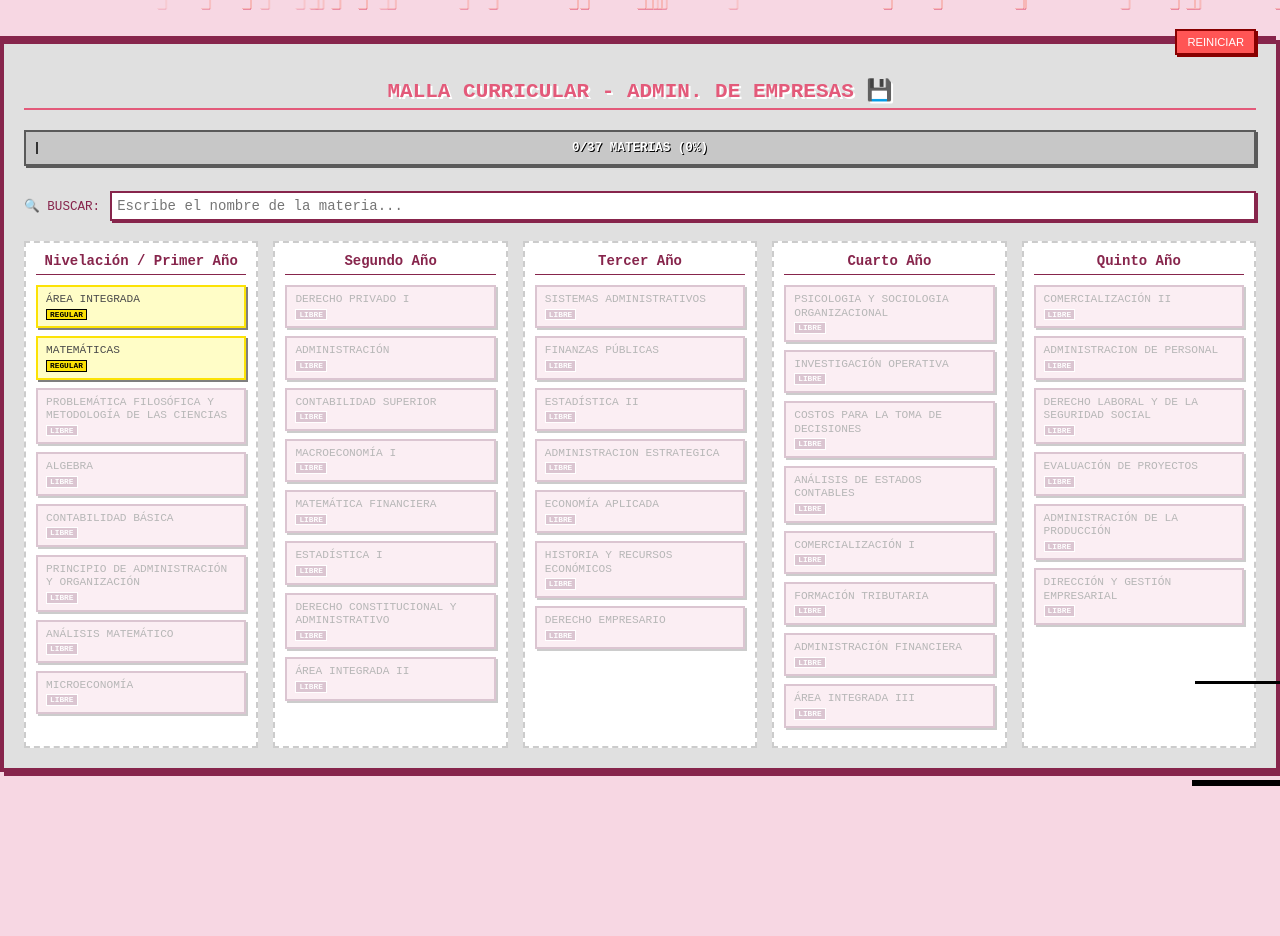
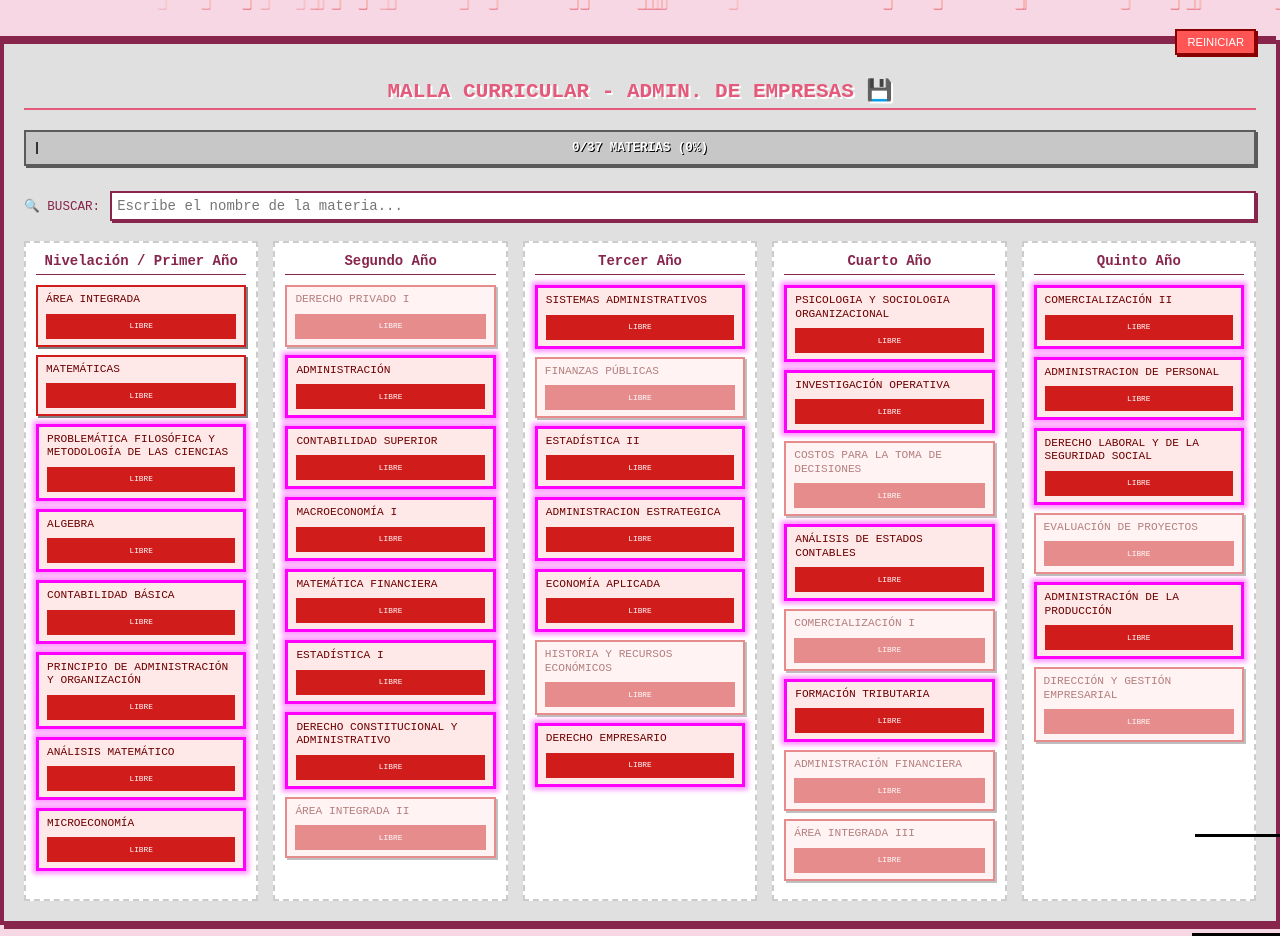
Before and after one commit to antonelacruz2005-lgtm/malladm, a plain HTML site: page index.html in a window 1280 px wide. Shown: the top 936 px of the page. Before the commit the page ends 812 px from the top, so only its background shows below. Drawn offline with Linux system fonts and the light colour scheme.

Commit message:
Update index.html

```diff
--- a/index.html
+++ b/index.html
@@ -11,9 +11,10 @@
             --bg-color: #f7d7e3;
             --primary-color: #e35a7a;
             --secondary-color: #87254c;
-            --promocion-color: #79a838;
-            --regular-color: #fce205;
-            --libre-color: #a76f8e;
+            /* Colores de Estado */
+            --promocion-color: #79a838;  /* VERDE: Aprobada */
+            --regular-color: #fce205;    /* AMARILLO: Regular */
+            --libre-color: #d11c1c;      /* ROJO: Libre */
             --window-bg: #e0e0e0;
         }
 
@@ -61,7 +62,7 @@
         .progress-container {
             margin-bottom: 25px;
             padding: 10px;
-            background-color: #c7c7c7; /* Gris claro de fondo de barra */
+            background-color: #c7c7c7;
             border: 2px solid #5a5a5a;
             box-shadow: 2px 2px 0 0 #5a5a5a;
             position: relative;
@@ -70,7 +71,7 @@
 
         .progress-bar {
             height: 12px;
-            background-color: var(--promocion-color); /* Verde de Promoción */
+            background-color: var(--promocion-color);
             transition: width 0.5s ease-out;
             border: 1px solid #333;
             box-sizing: border-box;
@@ -154,13 +155,11 @@
             font-size: 1em;
         }
 
-        /* Materias (Botones Pixel) */
+        /* Materias (Tarjetas) */
         .materia {
             margin-bottom: 8px;
             padding: 6px 8px;
             border-radius: 0;
-            cursor: pointer;
-            position: relative;
             user-select: none;
             font-size: 0.8em;
             line-height: 1.2;
@@ -171,6 +170,7 @@
             display: flex;
             flex-direction: column;
             align-items: flex-start;
+            background-color: var(--bg-color); /* Fondo base rosa pálido */
         }
 
         .materia:hover {
@@ -187,15 +187,6 @@
             align-items: center;
         }
 
-        .estado {
-            font-size: 0.7em;
-            padding: 1px 3px;
-            border: 1px solid;
-            font-weight: bold;
-            display: inline-block;
-            line-height: 1;
-        }
-
         /* Campo de Nota */
         .nota-input {
             width: 30px;
@@ -205,49 +196,66 @@
             background-color: #fff;
             font-size: 0.7em;
             margin-left: 5px;
+            pointer-events: auto;
         }
 
-        /* Estados de la Materia Pixel */
-        .libre {
-            background-color: #f7d7e3;
-            color: #4C4C4C;
-            border-color: var(--libre-color);
-        }
-        .libre .estado {
-            background-color: var(--libre-color);
-            color: #fff;
-            border-color: #fff;
+        /* Selector de Estado (Pixel Art) */
+        .estado-selector {
+            -webkit-appearance: none;
+            -moz-appearance: none;
+            appearance: none;
+            padding: 2px 5px;
+            border: 1px solid #333;
+            font-size: 0.7em;
+            font-family: monospace;
+            cursor: pointer;
+            text-transform: uppercase;
+            margin-top: 5px;
+            width: 100%;
+            text-align: center;
+            height: 25px;
+            line-height: 1;
         }
 
+        /* --- Estilos para los 3 Estados (Aplicados al fondo de la materia) --- */
+        .promocion {
+            border-color: var(--promocion-color) !important;
+            background-color: #e6f7e4; /* Verde muy claro */
+            color: #1a4f13;
+        }
         .regular {
-            background-color: #fffdc7;
-            color: #4C4C4C;
-            border-color: var(--regular-color);
+            border-color: var(--regular-color) !important;
+            background-color: #fffde7; /* Amarillo muy claro */
+            color: #7a5c00;
         }
-        .regular .estado {
-            background-color: var(--regular-color);
-            color: #000;
-            border-color: #000;
+        .libre {
+            border-color: var(--libre-color) !important;
+            background-color: #ffe8e8; /* Rojo muy claro */
+            color: #6d0000;
+        }
+        /* Color del selector de estado basado en el estado */
+        .estado-selector.libre { background-color: var(--libre-color); color: #fff; border-color: #880000; }
+        .estado-selector.regular { background-color: var(--regular-color); color: #000; border-color: #d1b400; }
+        .estado-selector.promocion { background-color: var(--promocion-color); color: #fff; border-color: #3f681a; }
+
+        /* Indicadores visuales */
+        .materia.disabled {
+             opacity: 0.5;
         }
 
-        .promocion {
-            background-color: #d8f5b8;
-            color: #4C4C4C;
-            border-color: var(--promocion-color);
-            /* Quitamos pointer-events para permitir clic en la nota, pero manejamos el clic principal en JS */
-        }
-        .promocion .estado {
-            background-color: var(--promocion-color);
-            color: #fff;
-            border-color: #fff;
+        /* Materias CASI DISPONIBLES */
+        .casi-disponible {
+            opacity: 1 !important;
+            border: 3px solid #ff00ff !important;
+            animation: pulse-border 1.5s infinite alternate;
         }
 
-        .bloqueada {
-            opacity: 0.4;
-            cursor: not-allowed !important;
+        @keyframes pulse-border {
+            from { box-shadow: 0 0 0 0 rgba(255, 0, 255, 0.7); }
+            to { box-shadow: 0 0 5px 3px rgba(255, 0, 255, 0.4); }
         }
 
-        /* Resaltado de Dependencia (Correlativas Futuras) */
+        /* Resaltado de Dependencia */
         .dependencia-futura {
             border: 3px solid #0000ff !important;
             box-shadow: 4px 4px 0 0 #0000ff !important;
@@ -259,10 +267,10 @@
             border-color: #ff00ff !important;
             box-shadow: 0 0 10px #ff00ff !important;
             opacity: 1;
-            order: -1; /* Mover arriba en la columna */
+            order: -1;
         }
 
-        /* Tooltip (Requisitos Pendientes) Pixel Art */
+        /* Tooltip (Requisitos) */
         .materia .tooltip-text {
             visibility: hidden;
             background-color: #000;
@@ -320,7 +328,7 @@
             animation: blink 4s infinite step-end;
         }
 
-        /* --- Animación de Hojas de Cerezo Pixel Art --- */
+        /* Animación de Hojas de Cerezo */
         @keyframes fall {
             0% { transform: translate(0, -100px) rotate(0deg); opacity: 1; }
             100% { transform: translate(var(--fall-x, 20px), 100vh) rotate(var(--fall-rot, 720deg)); opacity: 0; }
@@ -454,9 +462,15 @@
         5: ["COMERCIALIZACIÓN II", "ADMINISTRACION DE PERSONAL", "DERECHO LABORAL Y DE LA SEGURIDAD SOCIAL", "EVALUACIÓN DE PROYECTOS", "ADMINISTRACIÓN DE LA PRODUCCIÓN", "DIRECCIÓN Y GESTIÓN EMPRESARIAL"]
     };
 
-    const STORAGE_KEY = 'lae_malla_progreso_pixel';
+    const STATUS_MAP = {
+        'libre': 'LIBRE',
+        'regular': 'REGULAR',
+        'promocion': 'PROMOCIÓN'
+    };
 
-    // --- Funciones de Persistencia y Lógica de Correlatividad ---
+    const STORAGE_KEY = 'lae_malla_progreso_pixel_final';
+
+    // --- Funciones de Persistencia ---
 
     function loadProgress() {
         const savedProgress = localStorage.getItem(STORAGE_KEY);
@@ -464,7 +478,6 @@
             const progress = JSON.parse(savedProgress);
             for (const materia in progress) {
                 if (CORRELATIVIDADES[materia]) {
-                    // Carga status y note
                     CORRELATIVIDADES[materia].status = progress[materia].status || 'libre';
                     CORRELATIVIDADES[materia].note = progress[materia].note || '';
                 }
@@ -483,10 +496,17 @@
         localStorage.setItem(STORAGE_KEY, JSON.stringify(progress));
     }
 
+    // --- Lógica de Correlatividad ---
+
+    function getPendingRequirementCount(materiaName) {
+        const requirements = CORRELATIVIDADES[materiaName].prerequisites;
+        if (requirements.length === 0) return 0;
+
+        return requirements.filter(req => CORRELATIVIDADES[req] && CORRELATIVIDADES[req].status !== 'promocion').length;
+    }
+
     function isAvailable(materiaName) {
-        const requirements = CORRELATIVIDADES[materiaName].prerequisites;
-        if (requirements.length === 0) return true;
-        return requirements.every(req => CORRELATIVIDADES[req] && CORRELATIVIDADES[req].status === 'promocion');
+        return getPendingRequirementCount(materiaName) === 0;
     }
 
     function getPendingRequirements(materiaName) {
@@ -535,20 +555,16 @@
         const materias = document.querySelectorAll('.materia');
 
         materias.forEach(materiaEl => {
-            const materiaName = materiaEl.querySelector('.materia-title').textContent.toUpperCase();
+            const materiaName = materiaEl.querySelector('.materia-title').childNodes[0].textContent.toUpperCase();
 
-            // Eliminar resaltado anterior
             materiaEl.classList.remove('highlight');
 
             if (searchTerm.length > 2 && materiaName.includes(searchTerm)) {
-                // Mostrar y resaltar si coincide
                 materiaEl.style.display = 'flex';
                 materiaEl.classList.add('highlight');
             } else if (searchTerm.length <= 2) {
-                // Mostrar todas si el término es muy corto o vacío
                 materiaEl.style.display = 'flex';
             } else {
-                // Ocultar si no coincide
                 materiaEl.style.display = 'none';
             }
         });
@@ -557,16 +573,13 @@
     // --- Manejo de Notas ---
 
     function handleNoteChange(materiaName, event) {
-        // Detener la propagación del clic para evitar que se ejecute handleMateriaClick
-        event.stopPropagation();
-
         const input = event.target;
         let note = input.value.trim();
 
-        // Validar que sea un número (o vacío) entre 1 y 10
+        // Validación de nota (1-10 o vacío)
         if (note !== "" && (isNaN(note) || note < 1 || note > 10)) {
             alert("Por favor, introduce una nota válida entre 1 y 10.");
-            input.value = CORRELATIVIDADES[materiaName].note; // Vuelve al valor guardado
+            input.value = CORRELATIVIDADES[materiaName].note;
             return;
         }
 
@@ -574,7 +587,38 @@
         saveProgress();
     }
 
-    // --- Funciones de Renderizado y Eventos ---
+    // --- Manejo de Cambio de Estado ---
+
+    function handleStatusChange(materiaName, event) {
+        const newStatus = event.target.value;
+        const materiaData = CORRELATIVIDADES[materiaName];
+
+        // 1. Regla de Correlatividad: No permitir pasar a PROMOCIÓN si no está disponible.
+        if (newStatus === 'promocion' && !isAvailable(materiaName)) {
+            alert("No puedes promocionar esta materia. Faltan requisitos (Ver Tooltip).");
+            event.target.value = materiaData.status; // Revertir la selección
+            return;
+        }
+
+        // 2. Transición y Animación
+        const oldStatus = materiaData.status;
+        materiaData.status = newStatus;
+
+        if (newStatus === 'promocion' && oldStatus !== 'promocion') {
+            triggerConfetti();
+        }
+
+        // 3. Limpiar nota si se cambia de Promoción a otro estado
+        if (oldStatus === 'promocion' && newStatus !== 'promocion') {
+            materiaData.note = '';
+        }
+
+        // 4. Guardar y Renderizar
+        saveProgress();
+        renderMalla();
+    }
+
+    // --- Funciones de Animación y Utilidad ---
 
     function toggleDependencyHighlight(materiaName, highlight) {
         const dependents = getDependentMaterias(materiaName);
@@ -608,7 +652,6 @@
 
         for (let i = 0; i < numPieces; i++) {
             const piece = document.createElement('div');
-            // ... (código de animación de confeti) ...
             piece.className = 'piece';
             piece.style.backgroundColor = colors[Math.floor(Math.random() * colors.length)];
             piece.style.left = `${Math.random() * 100}vw`;
@@ -623,36 +666,7 @@
     }
 
 
-    function handleMateriaClick(materiaName) {
-        const materiaData = CORRELATIVIDADES[materiaName];
-
-        // Permitimos el clic solo si es regular/libre Y está disponible
-        if (!isAvailable(materiaName) || materiaData.status === 'promocion') {
-             // Si está bloqueada o ya aprobada, no hace nada
-            return;
-        }
-
-        // Marcar como Aprobada (Promoción)
-        materiaData.status = 'promocion';
-
-        // Pide la nota si no existe
-        if (!materiaData.note) {
-            let userNote = prompt(`Materia Aprobada: ${materiaName}\nIngresa la nota (1-10):`);
-            if (userNote !== null) {
-                userNote = userNote.trim();
-                if (userNote !== "" && !isNaN(userNote) && userNote >= 1 && userNote <= 10) {
-                    materiaData.note = userNote;
-                } else {
-                    alert("Nota no válida. Se marcará como aprobada sin nota.");
-                }
-            }
-        }
-
-        triggerConfetti();
-        renderMalla();
-        saveProgress();
-    }
-
+    // --- Función Principal de Renderizado ---
 
     function renderMalla() {
         for (let year = 1; year <= 5; year++) {
@@ -666,42 +680,56 @@
                 const materiaData = CORRELATIVIDADES[materiaName];
                 if (!materiaData) return;
 
-                const available = isAvailable(materiaName);
+                const pendingCount = getPendingRequirementCount(materiaName);
+                const available = pendingCount === 0;
                 const pendingReqs = getPendingRequirements(materiaName);
+                const isPromocion = materiaData.status === 'promocion';
 
-                let materiaStatus = materiaData.status;
-
-                if (materiaStatus !== 'promocion') {
-                    materiaStatus = available ? 'regular' : 'libre';
+                // Clases de estilo
+                let materiaClasses = materiaData.status;
+                if (!available && !isPromocion) {
+                    materiaClasses += ' disabled';
+                }
+                if (pendingCount === 1) {
+                    materiaClasses += ' casi-disponible';
                 }
 
                 const materiaEl = document.createElement('div');
-                materiaEl.className = `materia ${materiaStatus} ${!available && materiaStatus !== 'promocion' ? 'bloqueada' : ''}`;
+                materiaEl.className = `materia ${materiaClasses}`;
                 materiaEl.id = `materia-${materiaName.replace(/\s/g, '_')}`;
+
+                // Generar el desplegable de estado
+                let statusOptions = '';
+                for (const key in STATUS_MAP) {
+                    statusOptions += `<option value="${key}">${STATUS_MAP[key]}</option>`;
+                }
 
                 materiaEl.innerHTML = `
                     <span class="materia-title">
                         ${materiaName}
-                        ${materiaStatus === 'promocion' ?
+                        ${isPromocion ?
                             `<input type="number" min="1" max="10" step="1"
                                 class="nota-input"
                                 value="${materiaData.note}"
                                 placeholder="Nota"
-                                onclick="event.stopPropagation()"
                                 onchange="handleNoteChange('${materiaName}', event)">`
                             : ''
                         }
                     </span>
-                    <span class="estado">${materiaStatus.toUpperCase()}</span>
+                    <select class="estado-selector ${materiaData.status}"
+                        onchange="handleStatusChange('${materiaName}', event)">
+                        ${statusOptions}
+                    </select>
                     ${!available ? `<span class="tooltip-text"><pre>🚨 ${pendingReqs}</pre></span>` : ''}
                 `;
+
+                // Seleccionar el estado actual en el desplegable
+                materiaEl.querySelector('.estado-selector').value = materiaData.status;
+
 
                 // Eventos de resaltado de dependencias
                 materiaEl.addEventListener('mouseover', () => toggleDependencyHighlight(materiaName, true));
                 materiaEl.addEventListener('mouseout', () => toggleDependencyHighlight(materiaName, false));
-
-                // Evento de clic principal (para aprobar)
-                materiaEl.addEventListener('click', () => handleMateriaClick(materiaName));
 
                 cicloEl.appendChild(materiaEl);
             });
```
